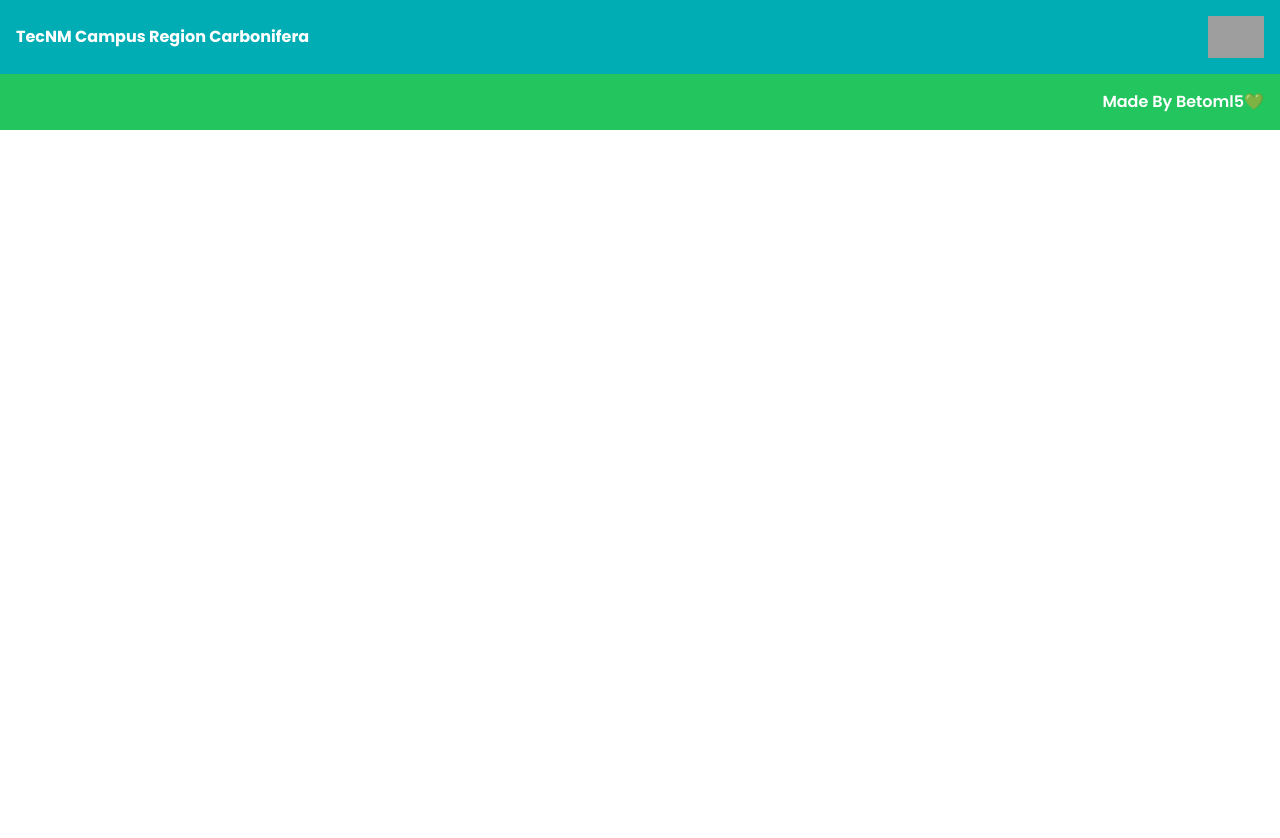
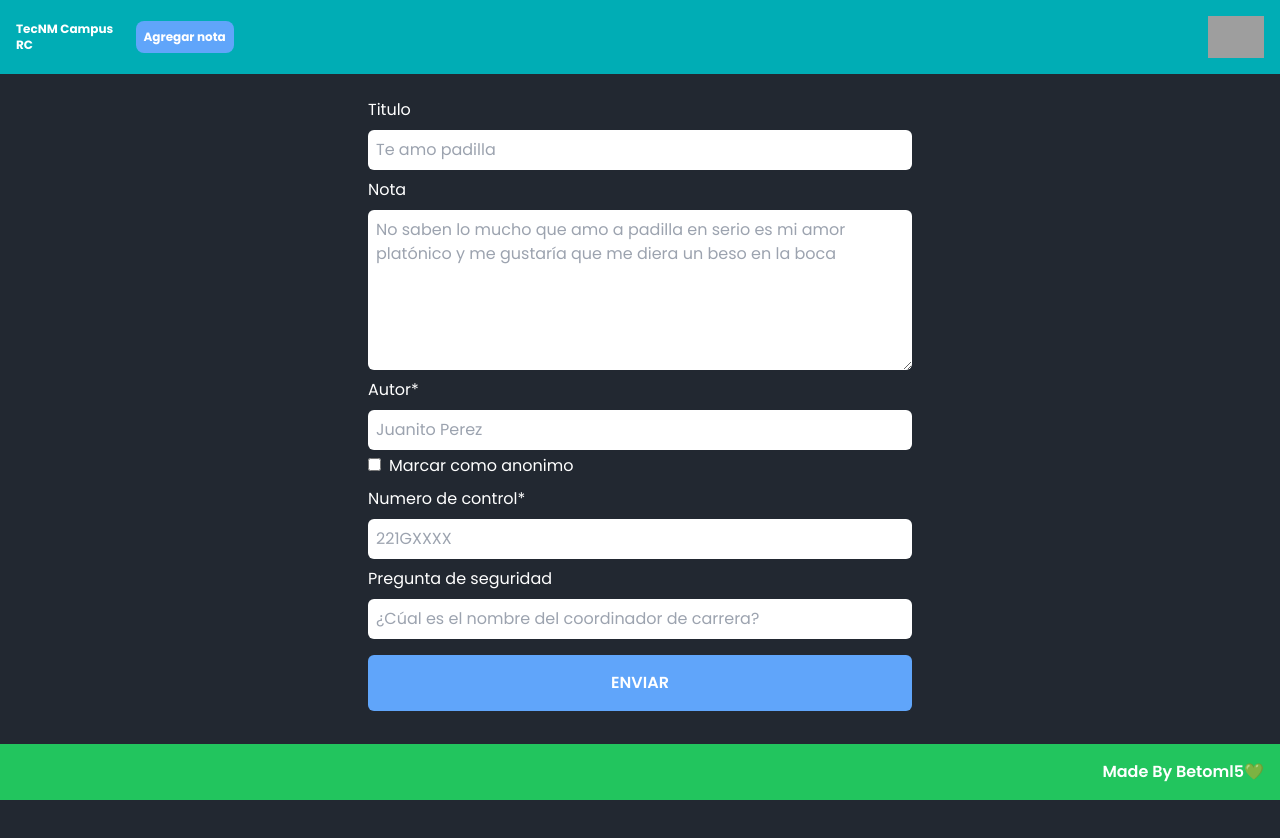
Before and after one commit to Betoml5/teCriticaFrontend, a React (Create React App) app: page /create in a window 1280 px wide. Shown: the top 838 px of the page. Before the commit the page ends 800 px from the top, so only its background shows below. Built offline with nearby package versions, Linux system fonts and the light colour scheme; no server answers; grey boxes are pictures that could not be loaded.

Commit message:
Add createReviewAPI [WORKING IN LOCAL]

```diff
--- a/src/App.js
+++ b/src/App.js
@@ -1,133 +1,36 @@
-import logo from "./logo.svg";
 import "./App.css";
-import Header from "./components/Header";
-import { BrowserRouter, Route, Router, Routes } from "react-router-dom";
+
+import { BrowserRouter, Route, Routes } from "react-router-dom";
 import Layout from "./containers/Layout";
 import Reviews from "./containers/Reviews";
 
-const reviews = [
-  {
-    id: 1,
-    title: "Great review",
-    description: "This was a great review",
-    author: "John Doe",
-  },
-  {
-    id: 2,
-    title: "Awesome review",
-    description: "This was an awesome review",
-    author: "Jane Doe",
-  },
-  {
-    id: 3,
-    title: "Amazing review",
-    description: "This was an amazing review",
-    author: "John Doe",
-  },
-  {
-    id: 4,
-    title: "Superb review",
-    description: "This was a superb review",
-    author: "Jane Doe",
-  },
-  {
-    id: 5,
-    title: "Fantastic review",
-    description: "This was a fantastic review",
-    author: "John Doe",
-  },
-  {
-    id: 6,
-    title: "Excellent review",
-    description: "This was an excellent review",
-    author: "Jane Doe",
-  },
+import { useEffect, useState } from "react";
 
-  {
-    id: 4,
-    title: "Superb review",
-    description: "This was a superb review",
-    author: "Jane Doe",
-  },
-  {
-    id: 5,
-    title: "Fantastic review",
-    description: "This was a fantastic review",
-    author: "John Doe",
-  },
-  {
-    id: 6,
-    title: "Excellent review",
-    description: "This was an excellent review",
-    author: "Jane Doe",
-  },
+import { findAllReviewsAPI } from "./services/review";
+import CreateReview from "./components/CreateReview";
 
-  {
-    id: 4,
-    title: "Superb review",
-    description: "This was a superb review",
-    author: "Jane Doe",
-  },
-  {
-    id: 5,
-    title: "Fantastic review",
-    description: "This was a fantastic review",
-    author: "John Doe",
-  },
-  {
-    id: 6,
-    title: "Excellent review",
-    description: "This was an excellent review",
-    author: "Jane Doe",
-  },
+const App = () => {
+  const [reviews, setReviews] = useState([]);
 
-  {
-    id: 4,
-    title: "Superb review",
-    description: "This was a superb review",
-    author: "Jane Doe",
-  },
-  {
-    id: 5,
-    title: "Fantastic review",
-    description: "This was a fantastic review",
-    author: "John Doe",
-  },
-  {
-    id: 6,
-    title: "Excellent review",
-    description: "This was an excellent review",
-    author: "Jane Doe",
-  },
+  const getAllReviews = async () => {
+    const { data } = await findAllReviewsAPI();
+    setReviews(data);
+  };
 
-  {
-    id: 4,
-    title: "Superb review",
-    description: "This was a superb review",
-    author: "Jane Doe",
-  },
-  {
-    id: 5,
-    title: "Fantastic review",
-    description: "This was a fantastic review",
-    author: "John Doe",
-  },
-  {
-    id: 6,
-    title: "Excellent review",
-    description: "This was an excellent review",
-    author: "Jane Doe",
-  },
-];
+  useEffect(() => {
+    getAllReviews();
+  }, []);
 
-const App = () => (
+  return (
     <BrowserRouter>
       <Layout>
         <Routes>
           <Route path="/" element={<Reviews reviews={reviews} />} />
+          <Route path="/create" element={<CreateReview />} />
         </Routes>
       </Layout>
     </BrowserRouter>
   );
+};
 
 export default App;
--- /dev/null
+++ b/src/components/CreateReview.jsx
@@ -0,0 +1,147 @@
+import React, { useState } from "react";
+
+import { validateControlNumber } from "../utils/Validations";
+import { createReviewAPI } from "../services/review";
+
+const CreateReview = () => {
+  const [title, setTitle] = useState("");
+  const [user, setUser] = useState("");
+  const [description, setDescription] = useState("");
+  const [isAnonymous, setIsAnonymous] = useState(false);
+  const [controlNumber, setControlNumber] = useState("");
+  const [answer, setAnswer] = useState("");
+  const [state, setState] = useState({
+    loading: false,
+    error: null,
+    success: false,
+  });
+
+  const handleSubmit = async (e) => {
+    e.preventDefault();
+    setState({ ...state, loading: true });
+
+    if (
+      title === "" ||
+      user === "" ||
+      description === "" ||
+      !validateControlNumber(controlNumber)
+    ) {
+      setState({
+        ...state,
+        loading: false,
+        error: "Todos los campos son requeridos",
+      });
+      return;
+    }
+
+    try {
+      const review = {
+        title,
+        user,
+        description,
+      };
+
+      await createReviewAPI(review);
+      setState({ ...state, loading: false, success: true });
+    } catch (error) {
+      setState({ ...state, error: "Ocurrio un error en el servidor" });
+      throw error;
+    }
+  };
+
+  return (
+    <div className="h-full">
+      <form
+        className="flex flex-col p-4 max-w-xl mx-auto"
+        onSubmit={handleSubmit}
+      >
+        <label htmlFor="title" className="text-white my-2">
+          Titulo
+        </label>
+        <input
+          type="text"
+          placeholder="Te amo padilla"
+          className="p-2 rounded-md"
+          onChange={(e) => setTitle(e.target.value)}
+        />
+        <label htmlFor="title" className="text-white my-2">
+          Nota
+        </label>
+        <textarea
+          rows={6}
+          type="text"
+          placeholder="No saben lo mucho que amo a padilla en serio es mi amor platónico y me gustaría que me diera un beso en la boca  "
+          className="p-2 rounded-md"
+          onChange={(e) => setDescription(e.target.value)}
+        />
+        <label htmlFor="author" className="text-white my-2">
+          Autor*
+        </label>
+        <input
+          type="text"
+          placeholder="Juanito Perez"
+          className="p-2 rounded-md"
+          disabled={isAnonymous}
+          onChange={(e) => setUser(e.target.value)}
+        />
+
+        <div>
+          <input
+            type="checkbox"
+            name="anonymus"
+            id="anonymus"
+            className="p-2 mr-2 my-2"
+            onChange={(e) => {
+              setIsAnonymous(e.target.checked);
+              isAnonymous && setUser("Anonimo");
+            }}
+          />
+          <label htmlFor="anonymus" className="text-white">
+            Marcar como anonimo
+          </label>
+        </div>
+
+        <label htmlFor="controlNumber" className="text-white my-2">
+          Numero de control*
+        </label>
+        <input
+          type="text"
+          placeholder="221GXXXX"
+          className="p-2 rounded-md "
+          onChange={(e) => setControlNumber(e.target.value)}
+        />
+        <label htmlFor="securityQuestion" className="text-white my-2">
+          Pregunta de seguridad
+        </label>
+        <input
+          type="text"
+          placeholder="¿Cúal es el nombre del coordinador de carrera?"
+          className="p-2 rounded-md"
+          onChange={(e) => setAnswer(e.target.value)}
+        />
+        {state.error && (
+          <p className="text-red-500 font-bold mt-2">Revisa los datos</p>
+        )}
+        {state.success && (
+          <p className="text-green-500 font-bold mt-2">
+            Nota creada correctamente
+          </p>
+        )}
+        <input
+          type="submit"
+          value="Enviar"
+          className="bg-blue-400 p-4 rounded-md text-white uppercase font-semibold my-4 cursor-pointer hover:opacity-90"
+        />
+
+        <p className="my-4 text-white text-xs">
+          *El numero de control no se guardara, solo se utilizara para validar
+          si eres alumno de la escuela. <br />
+          *Al marcar como anonimo, no se guardara ningun nombre en la base de
+          datos.
+        </p>
+      </form>
+    </div>
+  );
+};
+
+export default CreateReview;
--- a/src/components/Footer.jsx
+++ b/src/components/Footer.jsx
@@ -3,7 +3,7 @@ import "../styles/components/Footer.css";
 
 const Footer = () => {
   return (
-    <footer className="bg-[#00ADB5] text-right text-white w-full p-4 bg-green-500 font-semibold">
+    <footer className="bg-[#00ADB5] text-right text-white w-full p-4 bg-green-500 font-semibold bottom-0 sticky">
       Made By Betoml5💚
     </footer>
   );
--- a/src/components/Header.jsx
+++ b/src/components/Header.jsx
@@ -1,9 +1,19 @@
 import React from "react";
+import { Link } from "react-router-dom";
 import "../styles/components/Header.css";
 const Header = () => {
   return (
     <header className="bg-[#00ADB5] flex justify-between items-center text-white  p-4">
-      <h3 className="font-bold ">TecNM Campus Region Carbonifera</h3>
+      <div className="flex items-center text-xs">
+        <h3 className="font-bold w-1/2 mr-2">TecNM Campus RC</h3>
+        <Link
+          to="/create"
+          className=" font-bold  bg-blue-400 p-2 rounded-lg hover:opacity-90"
+        >
+          <p className="text-xs">Agregar nota</p>
+        </Link>
+      </div>
+
       <img src="/logo.png" alt="logo" className=" w-14 " />
     </header>
   );
--- a/src/components/Review.jsx
+++ b/src/components/Review.jsx
@@ -1,11 +1,12 @@
 import React, { useEffect } from "react";
 import "../styles/components/Review.css";
 
-const Review = ({ review, background }) => {
+const Review = ({ review: { attributes: review } }) => {
+  console.log(review);
   return (
-    <div className={`text-white bg-[#${background}]  p-4 rounded-lg shadow-lg`}>
+    <div className={`text-white bg-[#5C2E7E]  p-4 rounded-lg shadow-lg`}>
       <h3>{review.title}</h3>
-      <h5>- {review.author}</h5>
+      <h5>- {review.user}</h5>
       <p>{review.description}</p>
     </div>
   );
--- a/src/services/review.js
+++ b/src/services/review.js
@@ -1,8 +1,10 @@
 import axios from "axios";
 
-export const createReview = async (review) => {
+const API = "http://localhost:1337/api/reviews";
+
+export const createReviewAPI = async (review) => {
   try {
-    const response = await axios.post("/api/reviews", { data: review });
+    const response = await axios.post(API, { data: review });
     return response.data;
   } catch (error) {
     return error;
@@ -11,7 +13,7 @@ export const createReview = async (review) => {
 
 export const findAllReviewsAPI = async () => {
   try {
-    const response = await axios.get("/api/reviews");
+    const response = await axios.get(API);
     return response.data;
   } catch (error) {
     return error;
@@ -20,7 +22,7 @@ export const findAllReviewsAPI = async () => {
 
 export const findOneReviewAPI = async (id) => {
   try {
-    const response = await axios.get(`/api/reviews/${id}`);
+    const response = await axios.get(`API/${id}`);
     return response.data;
   } catch (error) {
     return error;
@@ -29,7 +31,7 @@ export const findOneReviewAPI = async (id) => {
 
 export const updateReviewAPI = async (id, review) => {
   try {
-    const response = await axios.put(`/api/reviews/${id}`, { data: review });
+    const response = await axios.put(`API/${id}`, { data: review });
     return response.data;
   } catch (error) {
     return error;
@@ -38,7 +40,7 @@ export const updateReviewAPI = async (id, review) => {
 
 export const deleteReviewAPI = async (id) => {
   try {
-    const response = await axios.delete(`/api/reviews/${id}`);
+    const response = await axios.delete(`API/${id}`);
     return response.data;
   } catch (error) {
     return error;
--- /dev/null
+++ b/src/utils/Validations.js
@@ -0,0 +1,6 @@
+export function validateControlNumber(input) {
+  let regex = /(221|201|019|018|017)+[GC]+[0-9]+/i;
+  return regex.test(input);
+}
+
+console.log(validateControlNumber("221I0278"));
```
Also changed, not shown: src/containers/Reviews.jsx (+8 -86 lines). Lines whose indentation alone changed are shown as unchanged.
